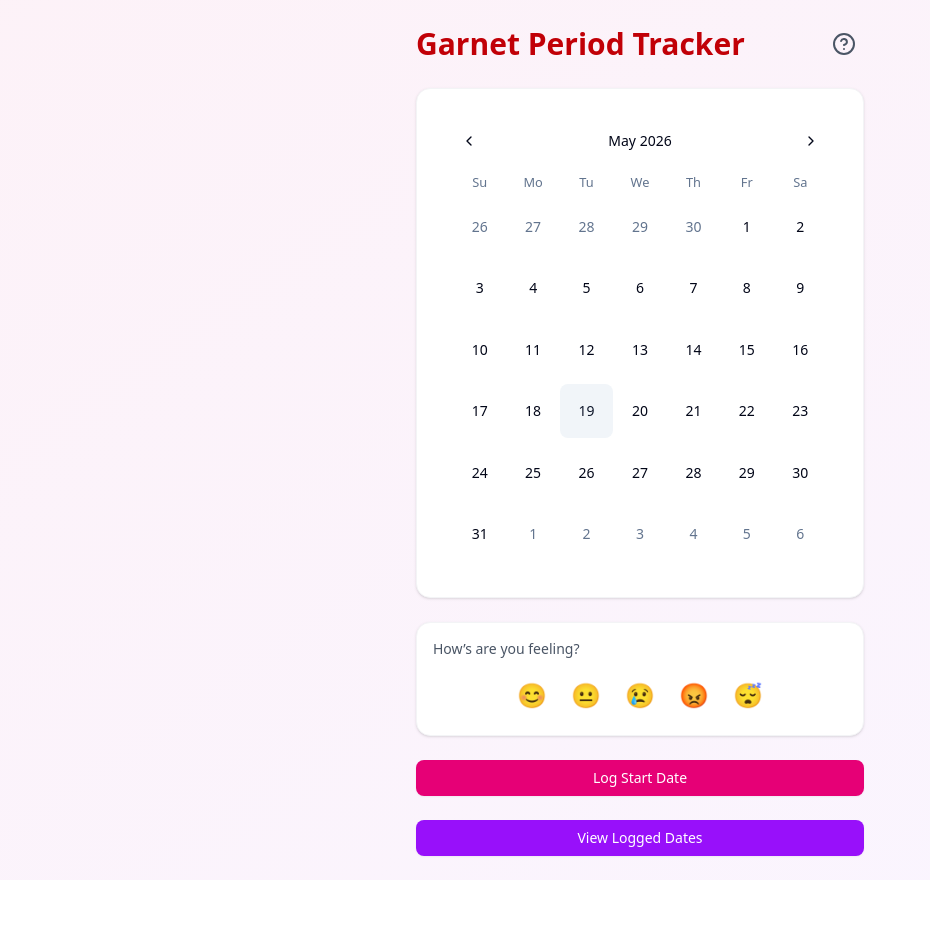
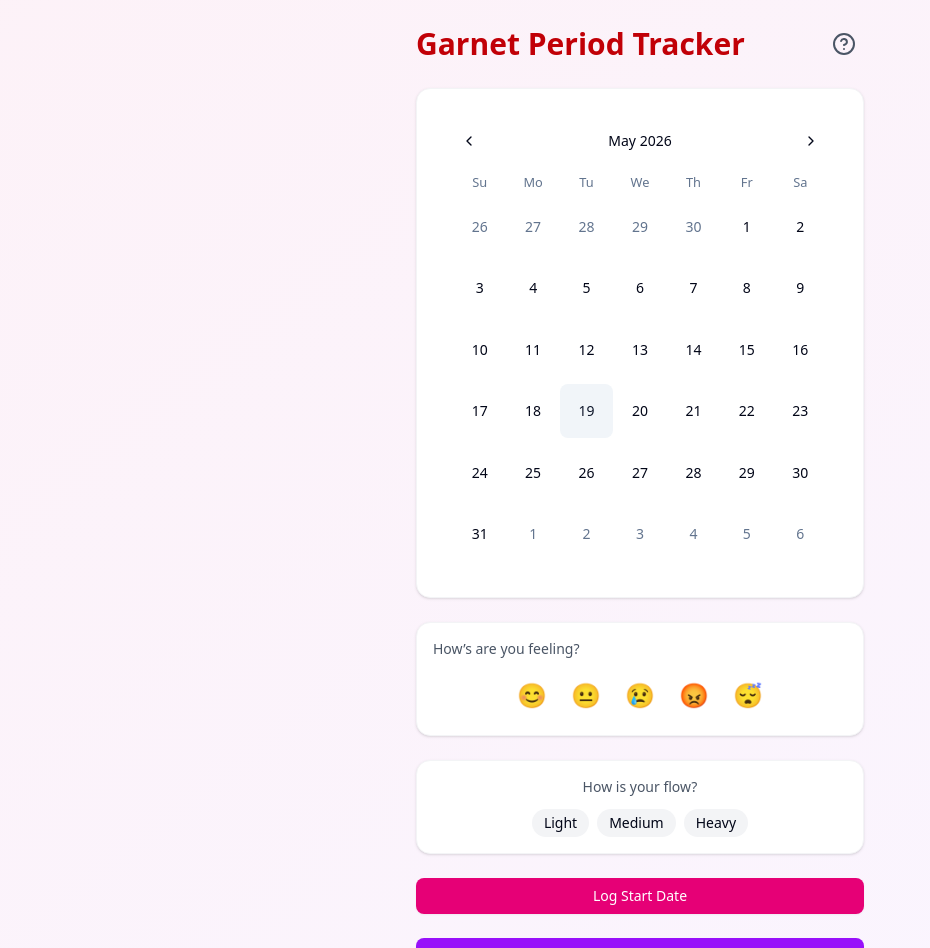
Before and after one commit to Danielle73/Garnet, a React (Vite) app: page /tracker in a window 1280 px wide. Shown: the top 948 px of the page, without its empty margins (0-930 px from the left). Before the commit the page ends 880 px from the top, so only its background shows below. Built offline with nearby package versions, Linux system fonts and the light colour scheme.

Commit message:
feat(tracker): add flow tracking

```diff
--- a/src/screens/HistoryScreen.tsx
+++ b/src/screens/HistoryScreen.tsx
@@ -97,6 +97,12 @@ function HistoryScreen({ entries, onDelete }: HistoryScreenProps) {
                     )}
                 </div>
 
+                {entry.flow && (
+  <p className="text-sm text-gray-600 mt-1">
+    Flow: {entry.flow}
+  </p>
+)}
+
                  <Link to={`/edit/${index}`}>
                    <Button size="sm" variant="secondary">
                       Edit
--- a/src/screens/TrackerScreen.tsx
+++ b/src/screens/TrackerScreen.tsx
@@ -60,7 +60,13 @@ function TrackerScreen({
   const predictedDate = predictNextPeriod(periodEntries)
   const moods = ["😊", "😐", "😢", "😡", "😴"]
   const [selectedMood, setSelectedMood] = useState<string | null>(null)
-
+  const [selectedFlow, setSelectedFlow] = useState<
+  "light" | "medium" | "heavy" | null >(null)
+  const flows: { label: string; value: "light" | "medium" | "heavy" }[] = [
+  { label: "Light", value: "light" },
+  { label: "Medium", value: "medium" },
+  { label: "Heavy", value: "heavy" },
+]
 
 
   const handleSubmit = () => {
@@ -81,7 +87,8 @@ function TrackerScreen({
     const updatedEntry: PeriodEntry = {
       ...currentEntry,
       endDate: selectedDate.toISOString(),
-      mood: selectedMood || undefined
+      mood: selectedMood || undefined,
+      flow: selectedFlow || undefined
     }
 
     setPeriodEntries([...periodEntries, updatedEntry])
@@ -183,6 +190,30 @@ function TrackerScreen({
   </div>
 </div>
 
+<div className="bg-white rounded-xl shadow-sm border border-gray-100 p-4 space-y-3">
+
+  <p className="text-sm font-medium text-gray-600 text-center">
+    How is your flow?
+  </p>
+
+  <div className="flex justify-center gap-2">
+    {flows.map((flow) => (
+      <button
+        key={flow.value}
+        onClick={() => setSelectedFlow(flow.value)}
+        className={`px-3 py-1 rounded-full text-sm transition ${
+          selectedFlow === flow.value
+            ? "bg-pink-200 text-pink-800"
+            : "bg-gray-100 hover:bg-gray-200"
+        }`}
+      >
+        {flow.label}
+      </button>
+    ))}
+  </div>
+
+</div>
+
       {selectedDate && (
   <div className="bg-blue-50 border border-blue-200 rounded-lg p-3">
     <p className="text-sm font-medium text-blue-900">
--- a/src/types/period.ts
+++ b/src/types/period.ts
@@ -2,4 +2,5 @@ export interface PeriodEntry {
   startDate: string
   endDate: string // optional, until user logs it
   mood?: string
+  flow?: "light" | "medium" | "heavy"
 }
```
